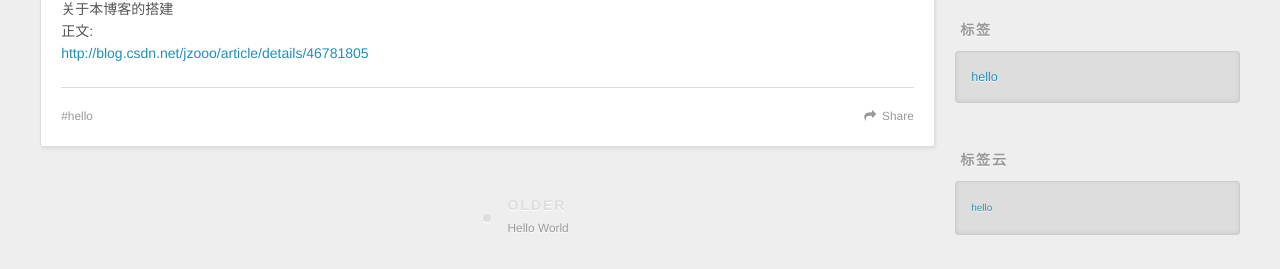
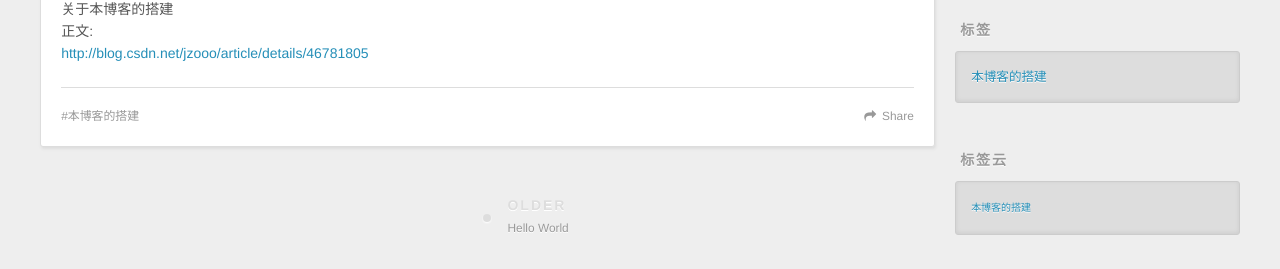
Before and after one commit to fkylf/quanhaoz.github.io, a plain HTML site: page 2017/02/11/hello/index.html in a window 1280 px wide. Shown: the part 478-747 px from the top of the page. Drawn offline with nearby package versions, Linux system fonts and the light colour scheme.

Commit message:
Site updated: 2017-02-11 13:38:44

```diff
--- a/2017/02/11/hello/index.html
+++ b/2017/02/11/hello/index.html
@@ -11,7 +11,7 @@
 <meta property="og:url" content="http://quanhaoz.github.io/2017/02/11/hello/index.html">
 <meta property="og:site_name" content="horizon">
 <meta property="og:description" content="摘要:关于本博客的搭建正文:http://blog.csdn.net/jzooo/article/details/46781805">
-<meta property="og:updated_time" content="2017-02-11T05:37:27.214Z">
+<meta property="og:updated_time" content="2017-02-11T05:38:36.382Z">
 <meta name="twitter:card" content="summary">
 <meta name="twitter:title" content="本博客的搭建">
 <meta name="twitter:description" content="摘要:关于本博客的搭建正文:http://blog.csdn.net/jzooo/article/details/46781805">
@@ -101,7 +101,7 @@
       <a data-url="http://quanhaoz.github.io/2017/02/11/hello/" data-id="ciz0sgchq0001zsf2q1wi1v2i" class="article-share-link">Share</a>
 
 
-  <ul class="article-tag-list"><li class="article-tag-list-item"><a class="article-tag-list-link" href="/tags/hello/">hello</a></li></ul>
+  <ul class="article-tag-list"><li class="article-tag-list-item"><a class="article-tag-list-link" href="/tags/本博客的搭建/">本博客的搭建</a></li></ul>
 
     </footer>
   </div>
@@ -138,7 +138,7 @@
   <div class="widget-wrap">
     <h3 class="widget-title">标签</h3>
     <div class="widget">
-      <ul class="tag-list"><li class="tag-list-item"><a class="tag-list-link" href="/tags/hello/">hello</a></li></ul>
+      <ul class="tag-list"><li class="tag-list-item"><a class="tag-list-link" href="/tags/本博客的搭建/">本博客的搭建</a></li></ul>
     </div>
   </div>
 
@@ -148,7 +148,7 @@
   <div class="widget-wrap">
     <h3 class="widget-title">标签云</h3>
     <div class="widget tagcloud">
-      <a href="/tags/hello/" style="font-size: 10px;">hello</a>
+      <a href="/tags/本博客的搭建/" style="font-size: 10px;">本博客的搭建</a>
     </div>
   </div>
 
```
Also changed, not shown: 2017/02/11/hello-world/index.html (+2 -2 lines), archives/2017/02/index.html (+2 -2 lines), archives/2017/index.html (+2 -2 lines), archives/index.html (+2 -2 lines), categories/日志/index.html (+2 -2 lines), categories/日志/二级目录/index.html (+2 -2 lines), index.html (+3 -3 lines), tags/本博客的搭建/index.html (renamed from tags/hello/index.html, +4 -4 lines).
